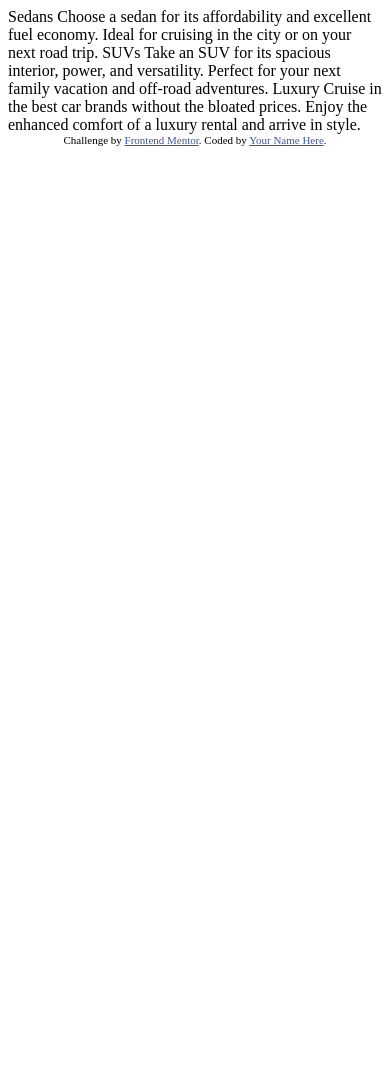
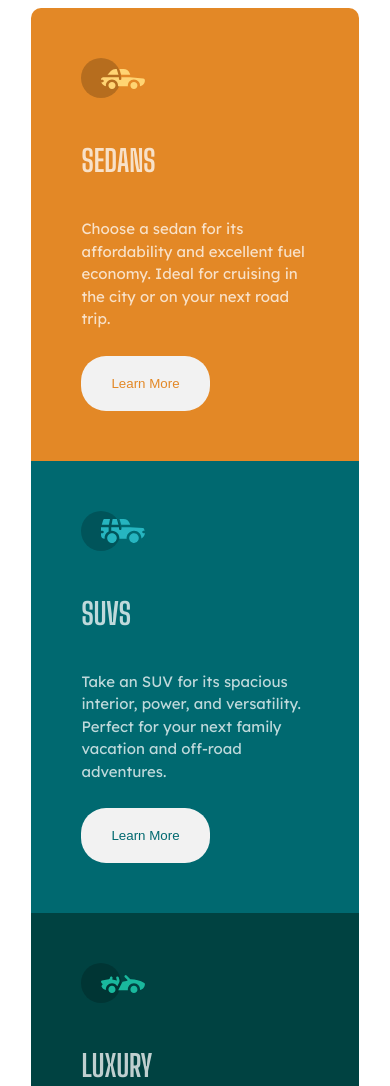
Before and after one commit to tlbodrick/three-column-preview-card-component, a plain HTML site: page index.html in a window 390 px wide. Shown: the top 1086 px of the page. Before the commit the page ends 844 px from the top, so only its background shows below. Drawn offline with Linux system fonts and the light colour scheme.

Commit message:
complete mobile layout

```diff
--- a/index.html
+++ b/index.html
@@ -1,36 +1,71 @@
 <!DOCTYPE html>
 <html lang="en">
+
 <head>
   <meta charset="UTF-8">
-  <meta name="viewport" content="width=device-width, initial-scale=1.0"> <!-- displays site properly based on user's device -->
+  <meta name="viewport" content="width=device-width, initial-scale=1.0">
+  <!-- displays site properly based on user's device -->
 
   <link rel="icon" type="image/png" sizes="32x32" href="./images/favicon-32x32.png">
+  <link rel="preconnect" href="https://fonts.googleapis.com">
+  <link rel="preconnect" href="https://fonts.gstatic.com" crossorigin>
+  <link href="https://fonts.googleapis.com/css2?family=Big+Shoulders+Display:wght@700&display=swap" rel="stylesheet">
+  <link href="https://fonts.googleapis.com/css2?family=Lexend+Deca&display=swap" rel="stylesheet">
+  <link rel="stylesheet" href="styles.css">
 
   <title>Frontend Mentor | 3-column preview card component</title>
 
   <!-- Feel free to remove these styles or customise in your own stylesheet 👍 -->
   <style>
-    .attribution { font-size: 11px; text-align: center; }
-    .attribution a { color: hsl(228, 45%, 44%); }
+    .attribution {
+      font-size: 11px;
+      text-align: center;
+    }
+
+    .attribution a {
+      color: hsl(228, 45%, 44%);
+    }
   </style>
 </head>
+
 <body>
 
-  Sedans
-  Choose a sedan for its affordability and excellent fuel economy. Ideal for cruising in the city
-  or on your next road trip.
+  <div class="main-component">
+    <section class="sedans">
+      <div class="content">
+        <img src="/images/icon-sedans.svg" alt="">
+        <h2>Sedans</h2>
+        <p>Choose a sedan for its affordability and excellent fuel economy. Ideal for cruising in the city
+          or on your next road trip.</p>
+        <button class="learn">Learn More</button>
+      </div>
+    </section>
 
-  SUVs
-  Take an SUV for its spacious interior, power, and versatility. Perfect for your next family vacation
-  and off-road adventures.
+    <section class="suvs">
+      <div class="content">
+        <img src="/images/icon-suvs.svg" alt="">
+        <h2>SUVs</h2>
+        <p>Take an SUV for its spacious interior, power, and versatility. Perfect for your next family vacation
+          and off-road adventures.</p>
+        <button class="learn">Learn More</button>
+      </div>
+    </section>
 
-  Luxury
-  Cruise in the best car brands without the bloated prices. Enjoy the enhanced comfort of a luxury
-  rental and arrive in style.
+    <section class="luxury">
+      <div class="content">
+        <img src="/images/icon-luxury.svg" alt="">
+        <h2>Luxury</h2>
+        <p>Cruise in the best car brands without the bloated prices. Enjoy the enhanced comfort of a luxury
+          rental and arrive in style.</p>
+        <button class="learn">Learn More</button>
+      </div>
+    </section>
+  </div>
+  </div>
 
   <div class="attribution">
     Challenge by <a href="https://www.frontendmentor.io?ref=challenge" target="_blank">Frontend Mentor</a>.
-    Coded by <a href="#">Your Name Here</a>.
-  </div>
+    Coded by <a href="#">Tamera Bodrick</a>.
 </body>
+
 </html>
--- a/styles.css
+++ b/styles.css
@@ -0,0 +1,113 @@
+:root {
+/* primary colors */
+
+--bright-orange: hsl(31, 77%, 52%);
+--dark-cyan: hsl(184, 100%, 22%);
+--very-dark-cyan: hsl(179, 100%, 13%);
+
+/* neutral colors */
+
+/* paragraphs */
+--transparent-white: hsla(0, 0%, 100%, 0.75);
+/* (background, headings, buttons) */
+--very-light-gray: hsl(0, 0%, 95%);
+
+}
+
+html {
+    box-sizing: border-box;
+    font-size: 100%;
+}
+
+*, *::before, *::after {
+        box-sizing: inherit;
+    }
+
+h1, h2, h3, p {
+        margin: 0;
+}
+
+
+body {
+    font-size: 15px;
+    font-family: 'Lexend Deca',sans-serif;
+    color: var(--transparent-white);
+}
+
+
+p {
+    line-height: 1.5;
+    margin-bottom: 25px;
+
+}
+
+.main-component {
+    margin: 0 1.563em;
+}
+
+.sedans {
+    border-radius: 10px 10px 0 0;
+    background-color: var(--bright-orange);
+}
+
+.suvs{
+    background-color: var(--dark-cyan);
+}
+
+.luxury {
+    border-radius: 0 0 10px 10px;
+    background-color: var(--very-dark-cyan);
+}
+
+h2 {
+    font-family: 'Big Shoulders Display', sans-serif;
+    text-transform: uppercase;
+    margin-bottom: 40px;
+    font-size: 2em;
+}
+
+img {
+    margin: 50px 0 40px;
+}
+
+.content {
+    margin: 0 50px;
+    padding-bottom: 50px;
+}
+
+button {
+    border: none;
+    background-color: var(--very-light-gray);
+    padding: 20px 30px;
+    border-radius: 25px;
+}
+
+.sedans button {
+    color: var(--bright-orange);
+}
+
+.suvs button {
+    color: var(--dark-cyan);
+}
+
+.luxury button {
+    color: var(--very-dark-cyan);
+}
+
+@media (min-width: 750px) {
+    .main-component {
+        display: flex;
+        flex-direction: row;
+        justify-content: center;
+        align-items: center;
+    }
+
+
+    .sedans {
+        border-radius: 10px 0 0 10px;
+    }
+
+    .luxury {
+        border-radius: 0 10px 10px 0;
+    }
+}
```
